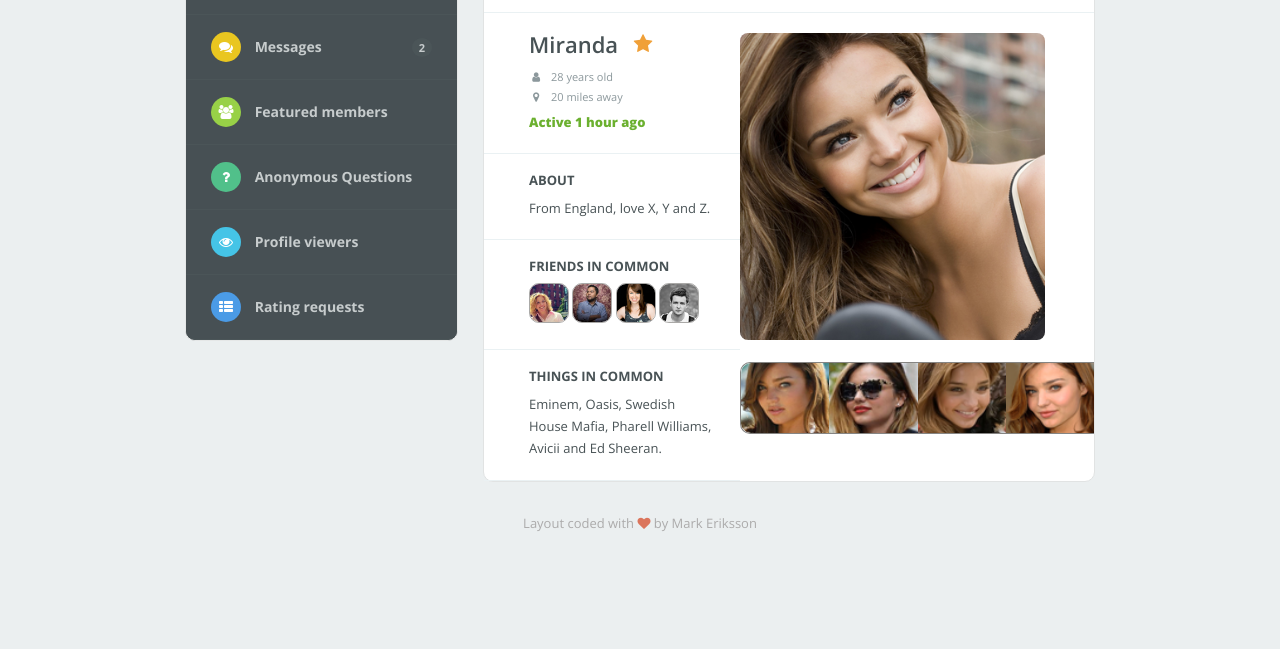
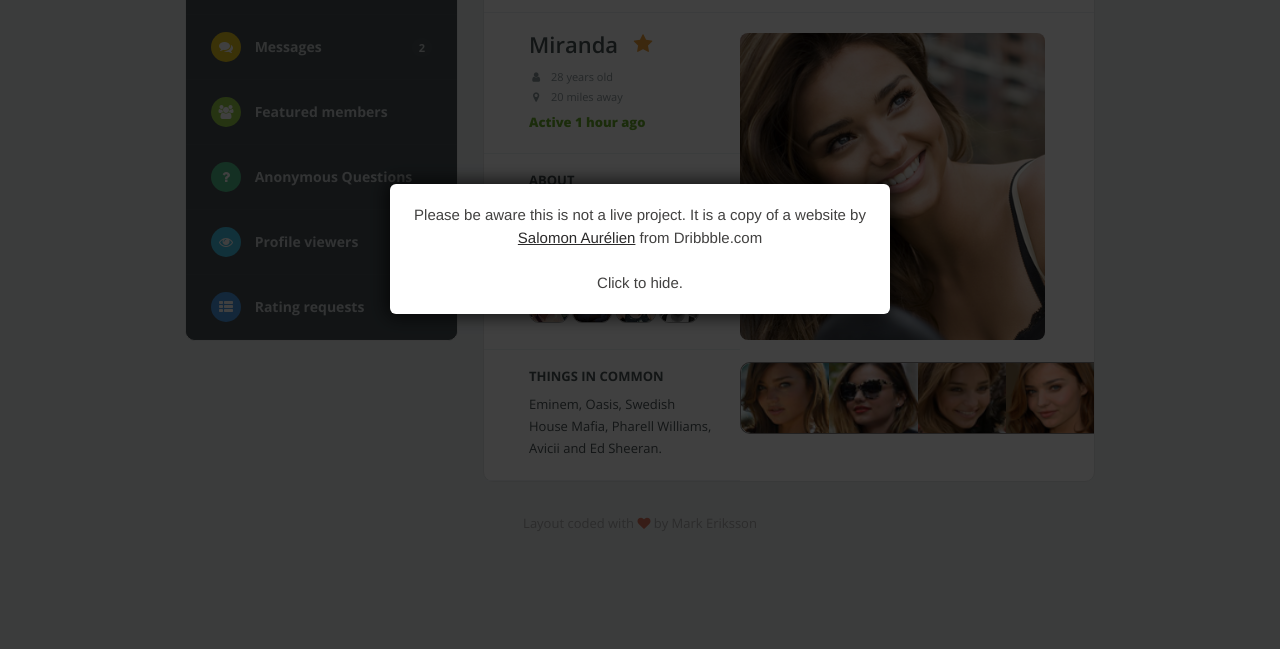
Before and after one commit to Markshall/Design-DatingWebsite, a plain HTML site: page index.html in a window 1280 px wide. Shown: the part 151-800 px from the top of the page. Drawn offline with nearby package versions, Linux system fonts and the light colour scheme.

Commit message:
Update disclaimer design

```diff
--- a/index.html
+++ b/index.html
@@ -26,8 +26,8 @@
 	</head>
 
 	<body>
-		<div class="design-disclaimer" onclick="javascript:this.style.display='none';" style="box-sizing:border-box;top:0;left:0;position:fixed;width:100%;z-index:30;background-color: #eaeaea;text-align: center;padding: 16px;border-bottom: 2px solid #ccc;box-shadow: inset 0 -5px 11px -5px rgba(0,0,0,.3);font: 400 15px/1.6 'Helvetica Neue', Helvetica, Arial, sans-serif;color: #424140;cursor: pointer;">
-			Please be aware this is not a live project. It is a copy of a website by <a href="https://dribbble.com/shots/1489622-Social-website-WIP/attachments/223183" target="_blank" style="color: #2b2a2a;text-decoration: underline;">Salomon Aurélien</a> from Dribbble.com<br />Click to hide.
+		<div class="design-disclaimer__overlay" id="design-disclaimer__overlay" onclick="javascript:document.getElementById('design-disclaimer').style.display=document.getElementById('design-disclaimer__overlay').style.display='none';" style="display:block;content:'';background-color:rgba(0,0,0,.75);width:100%;position:fixed;top:0;left:0;right:0;z-index:9998;bottom:0;"></div><div class="design-disclaimer" id="design-disclaimer" onclick="javascript:document.getElementById('design-disclaimer').style.display=document.getElementById('design-disclaimer__overlay').style.display='none';" style="box-sizing:border-box;z-index:9999;font:400 15px/1.6 'Helvetica Neue', Helvetica, Arial, sans-serif;color:#424140;cursor:pointer;position:fixed;top:50%;line-height:1.5;left:50%;transform:translate(-50%,-50%);background-color:#fff;text-align:center;min-width:330px;max-width:500px;box-shadow:0 0 17px 3px rgba(0,0,0,.7);border-radius:6px;padding:20px;">
+			Please be aware this is not a live project. It is a copy of a website by <a href="https://dribbble.com/shots/1489622-Social-website-WIP/attachments/223183" target="_blank" style="color: #2b2a2a;text-decoration: underline;">Salomon Aurélien</a> from Dribbble.com<br /><br />Click to hide.
 		</div>
 
 
```
Also changed, not shown: 1 other file.
